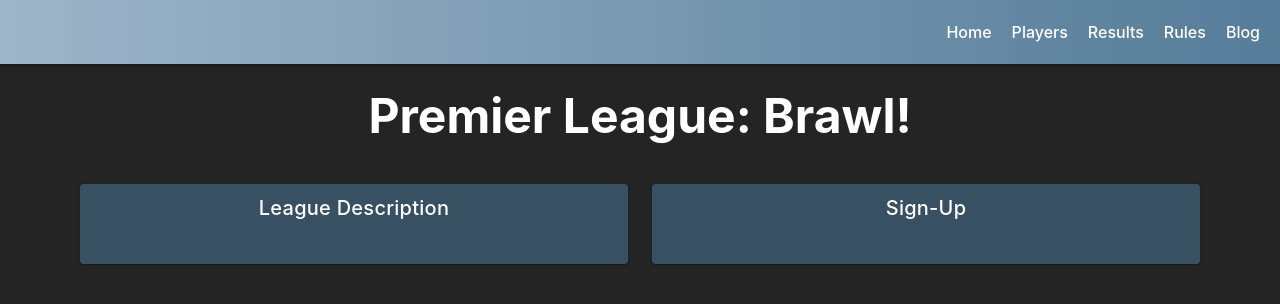
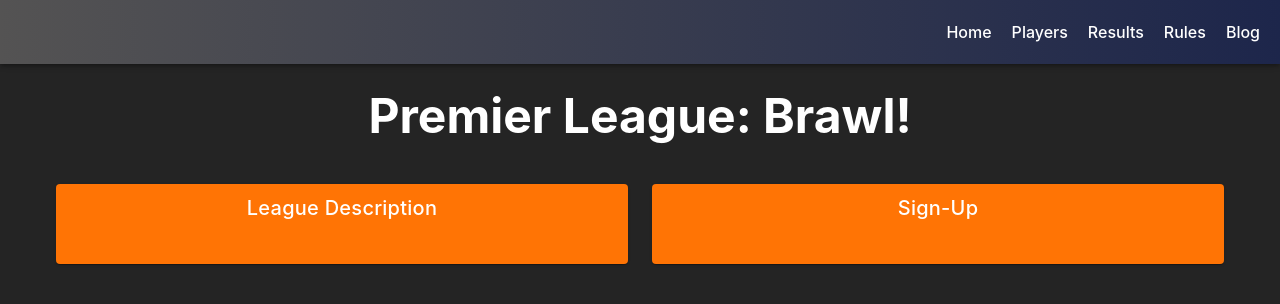
Before and after one commit to nicholasjperry/plb-ui, a Vue app: page / in a window 1280 px wide. Shown: the top 304 px of the page. Built offline with nearby package versions, Linux system fonts and the light colour scheme.

Commit message:
routing working; lots of styling

```diff
--- a/src/App.vue
+++ b/src/App.vue
@@ -2,60 +2,58 @@
     VApp(id="app")
         VAppBar.v-app-bar(:elevation="3")
             VSpacer
-            .d-flex.flex-row
-                a.nav-item(v-for="item in menuItems" :key="item.name")
-                    span {{ item.name }}
-        HomeComponent
+            RouterLink.route(to="/" active-class="home-router-link-active") Home
+            RouterLink.route(to="/players") Players
+            RouterLink.route(to="/results") Results
+            RouterLink.route(to="/rules") Rules
+            RouterLink.route(to="/blog") Blog
+        RouterView
 </template>
 
 <script setup lang="ts">
-import { ref } from 'vue';
-import HomeComponent from './components/HomeComponent.vue';
 // TODO: Pallette - #557C99, #9DB5C9, #3389CC, #375062
-
-const menuItems = ref([
-    {
-        name: 'Home',
-        href: '/',
-    },
-    {
-        name: 'Players',
-        href: '#',
-    },
-    {
-        name: 'Results',
-        href: '#',
-    },
-    {
-        name: 'Rules',
-        href: '#',
-    },
-    {
-        name: 'Blog',
-        href: '#',
-    },
-]);
+import { RouterView } from 'vue-router';
 </script>
 
 <style lang="css">
 #app {
     background-color: #242424;
-    margin: 0 auto;
-    padding: 2rem;
+    padding-top: 2rem;
 }
 
 .v-app-bar {
-    background-image: linear-gradient(to right, #9DB5C9, #557C99) !important;
+    background-image: linear-gradient(to right, #545353, #1d264b) !important;
 }
 
-.nav-item {
+.route {
     color: #fff;
     cursor: pointer;
     font-family: Inter, system-ui;
     font-weight: 500;
     margin-inline-end: 20px;
-    :hover {
-        color: #000;
+    text-decoration: none;
+    &:hover {
+        opacity: 85%;
     }
 }
+
+.router-link-active {
+    color: #f72707;
+    text-decoration: underline;
+}
+
+.home-router-link-active {
+    color: #fff;
+    text-decoration: none;
+}
+
+.v-container {
+    max-width: 100%;
+}
+
+h1 {
+    color: #fff;
+    font-size: 3rem;
+    text-align: center;
+}
 </style>
--- /dev/null
+++ b/src/components/BlogComponent.vue
@@ -0,0 +1,12 @@
+<template lang="pug">
+    VContainer.v-container
+        VRow
+            VCol
+                h1 Blog
+</template>
+
+<script setup lang="ts">
+</script>
+
+<style lang="css">
+</style>
--- a/src/components/HomeComponent.vue
+++ b/src/components/HomeComponent.vue
@@ -1,31 +1,29 @@
 <template lang="pug">
-    VContainer
+    VContainer.v-container
         VRow
             VCol
-                h1(style="color: #fff; font-size: 3rem; text-align: center;") Premier League: Brawl!
+                h1 Premier League: Brawl!
         VRow
             VCol(cols="6")
                 VCard.v-card(
-                    color="#375062"
+                    color="#ff7405"
                 )
                     VCardTitle(style="text-align: center") League Description
                         VCardText(style="color: #fff")
             VCol(cols="6")
                 VCard.v-card(
-                    color="#375062"
+                    color="#ff7405"
                 )
                     VCardTitle(style="text-align: center") Sign-Up
                         VCardText(style="color: #fff")
 </template>
 
 <script setup lang="ts">
-// TODO: Pallette - #557C99, #9DB5C9, #3389CC, #375062
-
 </script>
 
 <style lang="css">
 .v-card {
-    border: 2px solid transparent;
+    border: 2px solid #1d264b;
     box-shadow: 0px 5px 5px black;
     margin-top: 8px;
 }
--- /dev/null
+++ b/src/components/PlayerComponent.vue
@@ -0,0 +1,12 @@
+<template lang="pug">
+    VContainer.v-container
+        VRow
+            VCol
+                h1 Players
+</template>
+
+<script setup lang="ts">
+</script>
+
+<style lang="css">
+</style>
--- /dev/null
+++ b/src/components/ResultsComponent.vue
@@ -0,0 +1,12 @@
+<template lang="pug">
+    VContainer.v-container
+        VRow
+            VCol
+                h1 Results
+</template>
+
+<script setup lang="ts">
+</script>
+
+<style lang="css">
+</style>
--- /dev/null
+++ b/src/components/RulesComponent.vue
@@ -0,0 +1,12 @@
+<template lang="pug">
+    VContainer.v-container
+        VRow
+            VCol
+                h1 Rules
+</template>
+
+<script setup lang="ts">
+</script>
+
+<style lang="css">
+</style>
--- a/src/index.ts
+++ b/src/index.ts
@@ -1 +1,5 @@
+export { default as BlogComponent } from './components/BlogComponent.vue'
 export { default as HomeComponent } from './components/HomeComponent.vue';
+export { default as PlayerComponent } from './components/PlayerComponent.vue';
+export { default as ResultsComponent } from './components/ResultsComponent.vue';
+export { default as RulesComponent } from './components/RulesComponent.vue';
```
Also changed, not shown: src/router/router.ts (+21 -1 lines).
